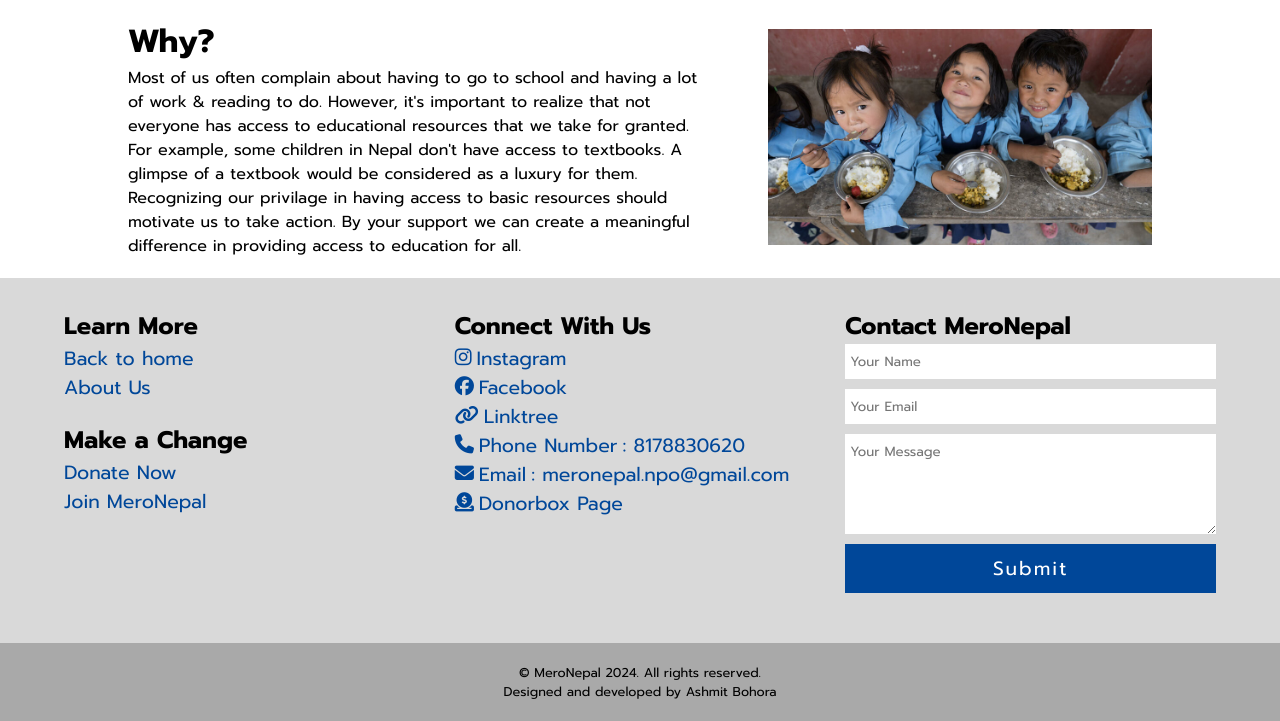
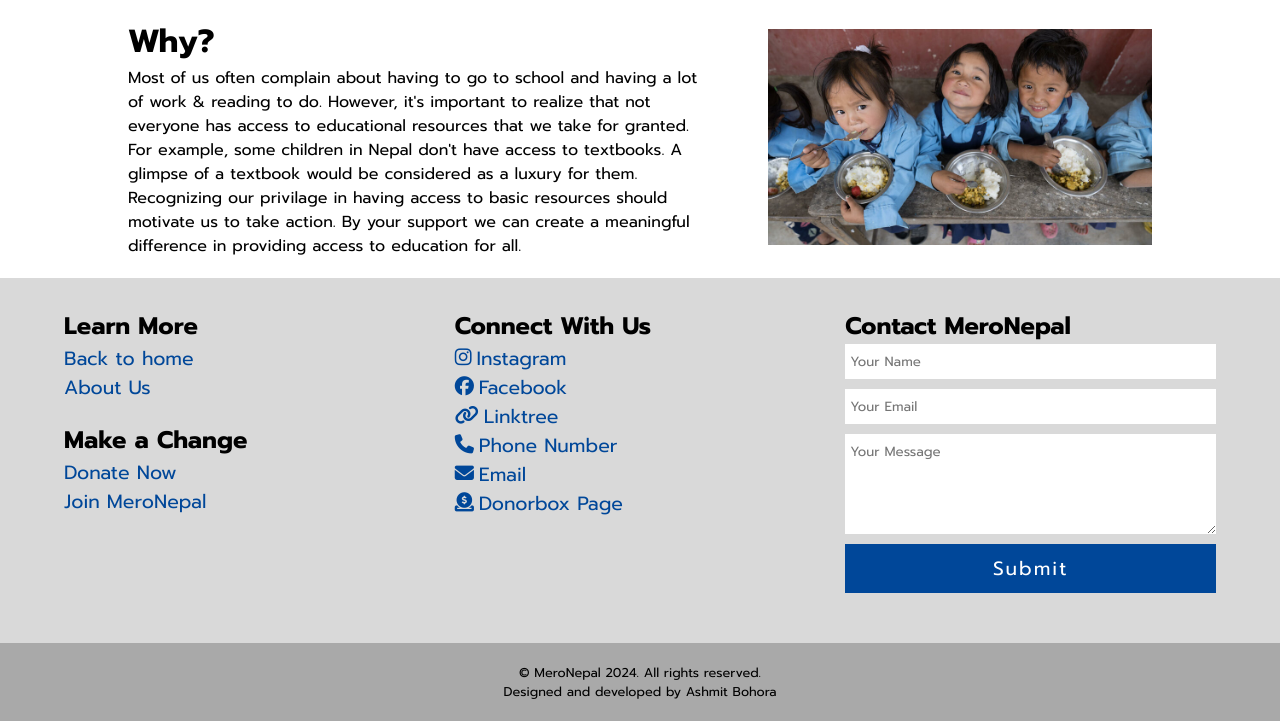
Before and after one commit to ashmitbohora/meronepal, a plain HTML site: page more-information.html in a window 1280 px wide. Shown: the part 745-1466 px from the top of the page. Drawn offline with Linux system fonts and the light colour scheme.

Commit message:
Update more-information.html

```diff
--- a/more-information.html
+++ b/more-information.html
@@ -122,8 +122,8 @@
                     <a href="https://www.instagram.com/mero.nepal_" target="_blank"><i class="fa-brands fa-instagram"></i>Instagram</a>
                     <a href="https://www.facebook.com/people/Mero-Nepal/61557388315440/" target="_blank"><i class="fa-brands fa-facebook"></i>Facebook</a>
                     <a href="https://linktr.ee/MeroNepalNPO" target="_blank"><i class="fas fa-link"></i>Linktree</a>
-                    <a href="tel:8178830620"><i class="fa-solid fa-phone"></i>Phone Number<span>: 8178830620</span></a>
-                    <a href=mailto:“meronepal.npo@gmail.com” target="_blank"><i class="fa-solid fa-envelope"></i>Email<span>: meronepal.npo@gmail.com</span></a>
+                    <a href="tel:8178830620"><i class="fa-solid fa-phone"></i>Phone Number</a>
+                    <a href=mailto:“meronepal.npo@gmail.com” target="_blank"><i class="fa-solid fa-envelope"></i>Email</a>
                     <a href="https://donorbox.org/mero-nepal" target="_blank"><i class="fa-solid fa-circle-dollar-to-slot"></i>Donorbox Page</a>
                 </div>
             </div>
```
